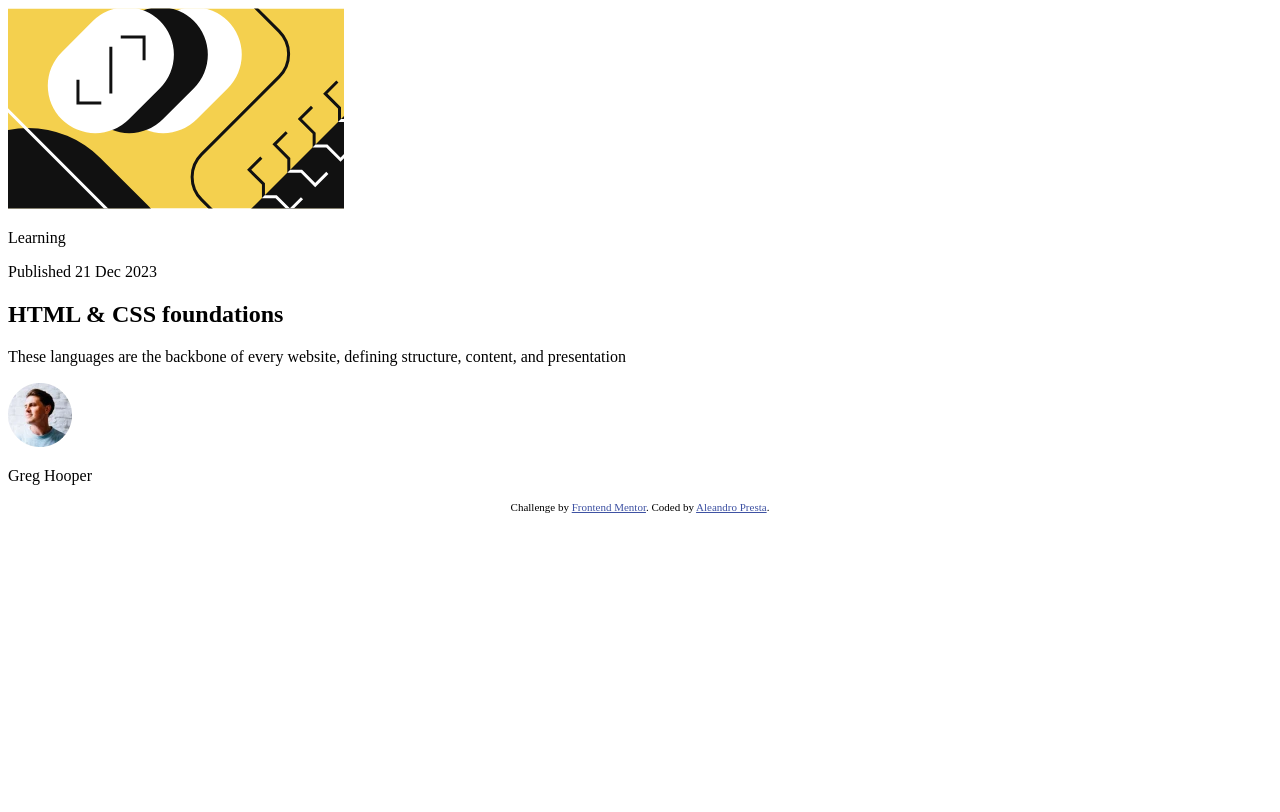
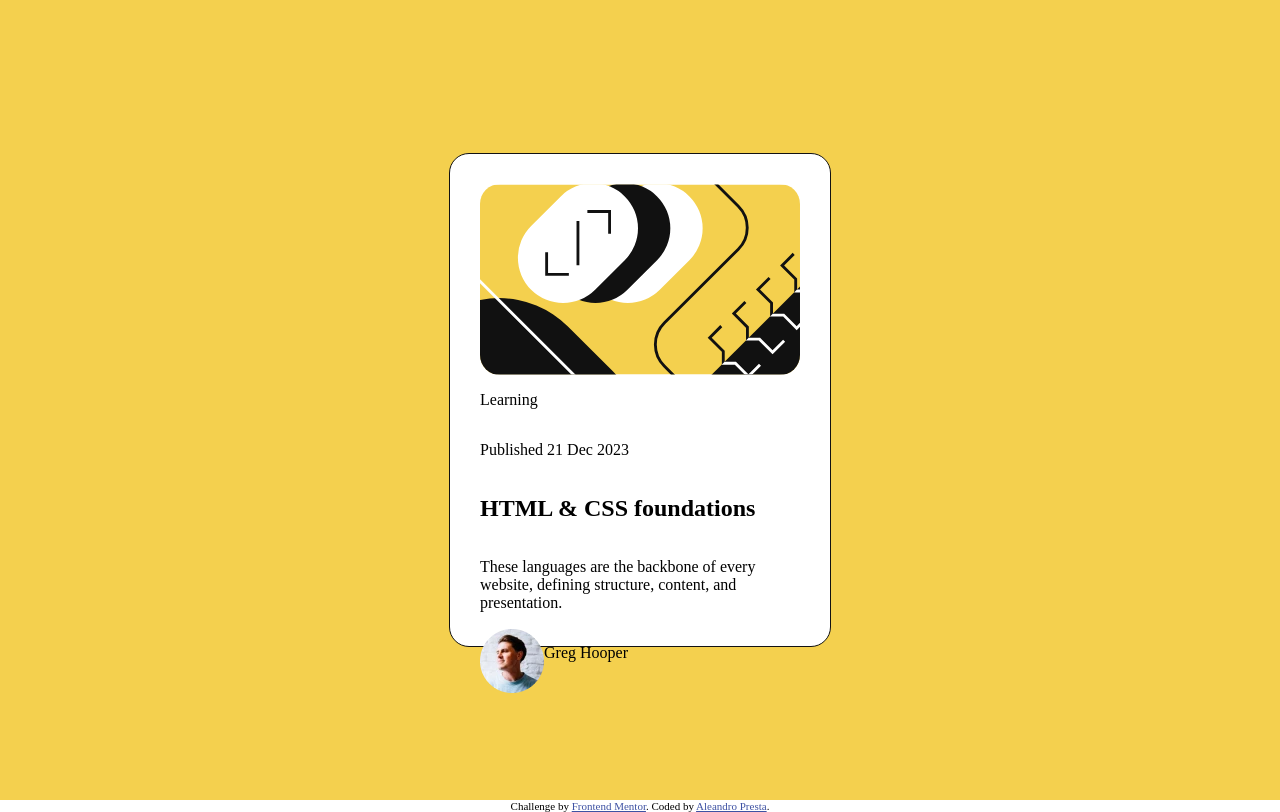
Before and after one commit to AleandroPresta/blog-preview-card, a plain HTML site: page index.html in a window 1280 px wide. Drawn offline with Linux system fonts and the light colour scheme.

Commit message:
Basic css structure, missing details

```diff
--- a/index.html
+++ b/index.html
@@ -5,8 +5,13 @@
   <meta name="viewport" content="width=device-width, initial-scale=1.0"> <!-- displays site properly based on user's device -->
 
   <link rel="icon" type="image/png" sizes="32x32" href="./assets/images/favicon-32x32.png">
+  <link rel="stylesheet" type="text/css" href="styles.css">
 
   <title>Blog preview card | Aleandro Presta</title>
+
+  <link rel="preconnect" href="https://fonts.googleapis.com">
+  <link rel="preconnect" href="https://fonts.gstatic.com" crossorigin>
+  <link href="https://fonts.googleapis.com/css2?family=Figtree:ital,wght@0,300..900;1,300..900&display=swap" rel="stylesheet">
 
   <!-- Feel free to remove these styles or customise in your own stylesheet 👍 -->
   <style>
@@ -22,7 +27,7 @@
       <p>Learning</p>
       <p>Published 21 Dec 2023</p>
       <h2>HTML & CSS foundations</h2>
-      <p>These languages are the backbone of every website, defining structure, content, and presentation</p>
+      <p>These languages are the backbone of every website, defining structure, content, and presentation.</p>
       <div class="profile-container">
         <img src="./assets/images/image-avatar.webp" alt="Profile avatar icon">
         <p>Greg Hooper</p>
--- /dev/null
+++ b/styles.css
@@ -0,0 +1,47 @@
+/* Define all variables in a single :root block */
+:root {
+    --yellow-primary: hsl(47, 88%, 63%);
+    --white-neutral: hsl(0, 0%, 100%);
+    --grey-neutral: hsl(0, 0%, 50%);
+    --black-neutral: hsl(0, 0%, 7%);
+  }
+
+  /* Make the container full-screen */
+  body {
+    margin: 0; /* Remove default margin */
+    height: 100vh; /* Set body height to full screen */
+    width: 100vw; /* Set body width to full screen */
+  }
+
+  .container {
+    height: 100%; /* Make container full height */
+    width: 100%; /* Make container full width */
+    background-color: var(--yellow-primary);
+    display: flex; /* Add display flex to center content */
+    justify-content: center; /* Center content horizontally */
+    align-items: center; /* Center content vertically */
+  }
+
+  .card {
+    display: flex;
+    flex-direction: column;
+    align-items: left;
+    border: 1px solid var(--black-neutral);
+    border-radius: 20px;
+    height: 27em;
+    width: 20em;
+    background-color: var(--white-neutral);
+    padding: 30px;
+  }
+
+  .profile-container {
+    display: flex;
+    flex-direction: row;
+  }
+
+  img {
+    border-radius: 20px;
+  }
+
+  /* Uncomment if you want to use a custom font family */
+  /* font-family: "Figtree", sans-serif; */
```
